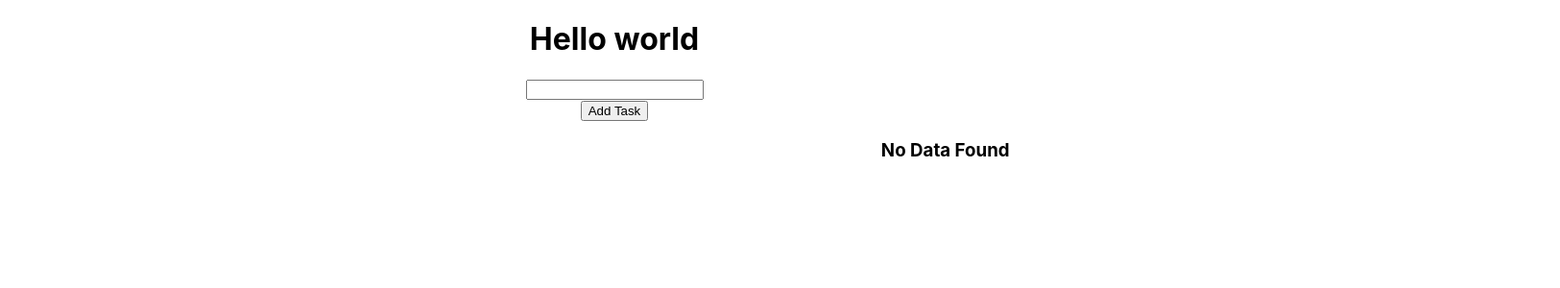
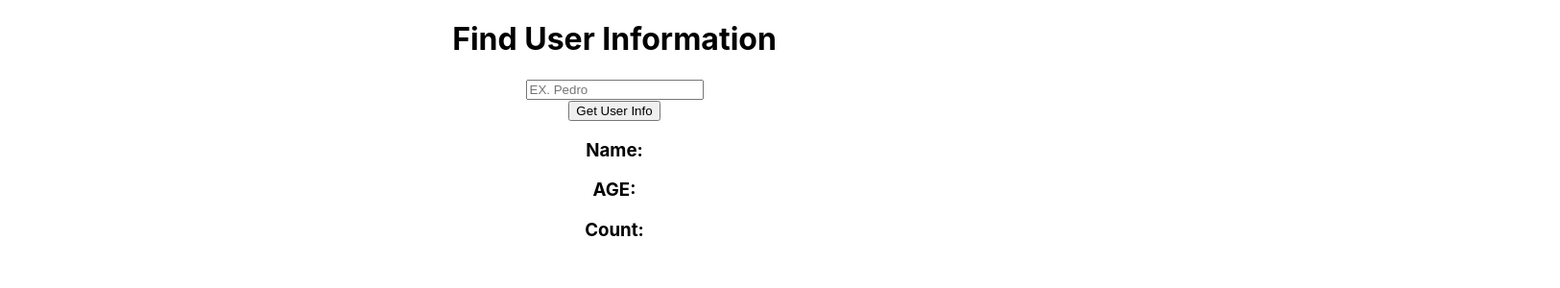
Before and after one commit to mahmudur-rahman-dev/Learn_React, a React (Create React App) app: page / in a window 1280 px wide. Shown: the top 300 px of the page at 96% size, 1625 px wide, since content can reach past the window. Built offline with nearby package versions, Linux system fonts and the light colour scheme.

Commit message:
add axios and calling the api using it

```diff
--- a/src/App.js
+++ b/src/App.js
@@ -7,7 +7,8 @@ import {
     Counter,
 } from "./components/extra";
 
-import {Todo} from "./components/todo";
+import { Todo, TextShow } from "./components/todo";
+import {UserInfo} from "./components/cat";
 
 function App() {
 
@@ -39,8 +40,10 @@ function App() {
             {/*<AgeIncreaseCalc/>*/}
             {/*<HideUnhide/>*/}
             {/*<Counter/>*/}
-            <h1>Hello world</h1>
-            <Todo/>
+            {/*<h1>Hello world</h1>*/}
+            {/*<Todo/>*/}
+            {/*<TextShow/>*/}
+            <UserInfo/>
         </div>
     );
 }
--- /dev/null
+++ b/src/components/cat/index.jsx
@@ -0,0 +1,50 @@
+import {useState, useEffect} from "react";
+import Axios from "axios";
+
+export const UserInfo = () => {
+    const [input, setInput] = useState("");
+    const [userInfo, setUserInfo] = useState(null);
+
+
+    const fetchData = () => {
+        Axios.get(`https://api.agify.io/?name=${input}`)
+            .then((res) => {
+                setUserInfo(
+                    {
+                        name: res.data.name,
+                        age: res.data.age,
+                        count: res.data.count
+                    }
+                )
+                setInput("")
+            })
+            .catch((err) => {
+                console.log(err);
+            });
+    };
+
+    const handleKeyPress = (event) => {
+        if(event.key === "Enter") {
+            fetchData();
+        }
+    };
+
+    return (
+        <div>
+            <h1>Find User Information</h1>
+            <input type="text"
+                   placeholder="EX. Pedro"
+                   value={input}
+                   onChange={(event) => setInput(event.target.value)}
+                   onKeyPress={handleKeyPress}
+            /> <br/>
+            <button onClick={fetchData}>Get User Info</button>
+
+            <div>
+                <h3>Name: {userInfo?.name}</h3>
+                <h3>AGE: {userInfo?.age}</h3>
+                <h3>Count: {userInfo?.count}</h3>
+            </div>
+        </div>
+    );
+}
--- /dev/null
+++ b/src/components/todo/Task.jsx
@@ -0,0 +1,21 @@
+
+
+export const Task = ({taskList, handleDeleteTask, handleCompleteTask}) => {
+    return (
+        <div>
+            {
+                taskList && taskList.length ?
+                    taskList.map((task) => (
+                        <div
+                            key={task.id}
+                            style={ {backgroundColor: task.completed ? "green" : "white"}}
+                        >
+                            <h4>{task.name}</h4>
+                            <button onClick={() => handleCompleteTask(task.id)}>Complete</button>
+                            <button onClick={() => handleDeleteTask(task)}>Delete</button>
+                        </div>
+                    )) : <div><h3>No Data Found</h3></div>
+            }
+        </div>
+    );
+}
--- /dev/null
+++ b/src/components/todo/Text.jsx
@@ -0,0 +1,21 @@
+import {useState, useEffect} from "react";
+
+
+
+export const Text = () => {
+    const [text, setText] = useState("");
+
+    useEffect(() => {
+        console.log("Text component mounted");
+        return () => {
+            console.log("Text component unmounted");
+        }
+    });
+
+    return (
+        <div>
+            <input onChange={(e) => setText(e.target.value)} type="text" value={text}/>
+            <h3>{text}</h3>
+        </div>
+    );
+}
--- a/src/components/todo/index.jsx
+++ b/src/components/todo/index.jsx
@@ -1,5 +1,7 @@
-import {useState} from "react"
-import './style.css'
+import {useState} from "react";
+import './style.css';
+import { Text } from './Text';
+import { Task } from './Task';
 
 export const Todo = () => {
     const [input, setInput] = useState("");
@@ -11,7 +13,14 @@ export const Todo = () => {
 
     const handleAddTask = () => {
         if(!input) return;
-        setList((prev) => [...prev, input]);
+
+        const task = {
+            id: list.length === 0 ? 1 : list[list.length-1].id + 1,
+            name: input,
+            completed: false
+        }
+
+        setList((prev) => [...prev, task]);
         setInput("");
     }
 
@@ -19,28 +28,52 @@ export const Todo = () => {
         setList((prev) => prev.filter(item => item !== itemDelete));
     }
 
+
+    const handleCompleteTask = (id) => {
+        const updatedTaskList = list.map((item) => {
+            if(item.id === id) {
+                return {
+                    ...item,
+                    completed: !item.completed
+                }
+            }
+            return item;
+        });
+
+        setList(updatedTaskList);
+    }
+
     return (
         <div>
             <div>
+                <h1>Todo List</h1>
                 <input onChange={handleInputChange} type="text" value={input}/>
                 <div>
                     <button onClick={handleAddTask}>Add Task</button>
                 </div>
             </div>
 
-            <div className="marquee">
-                {
-                    list && list.length ?
-                        list.map((item, index) => (
-                            <div key={index} style={{display: 'inline-block', marginRight: '20px'}}>
-                                <h4>{item}</h4>
-                                <button onClick={() => handleDeleteTask(item)}>Delete</button>
-                            </div>
-                        )) : <div><h3>No Data Found</h3></div>
-                }
-                {console.log(list)}
-            </div>
-
+            <Task
+                taskList={list}
+                handleDeleteTask={handleDeleteTask}
+                handleCompleteTask={handleCompleteTask}
+            />
         </div>
     );
 }
+
+
+export const TextShow = () => {
+    const [showText, setShowText] = useState(false);
+
+    return (
+        <div>
+            <h1>Text</h1>
+            <button onClick={() => setShowText(!showText)}>Show Text</button>
+            {
+                showText && <Text/>
+            }
+        </div>
+    );
+
+}
```
